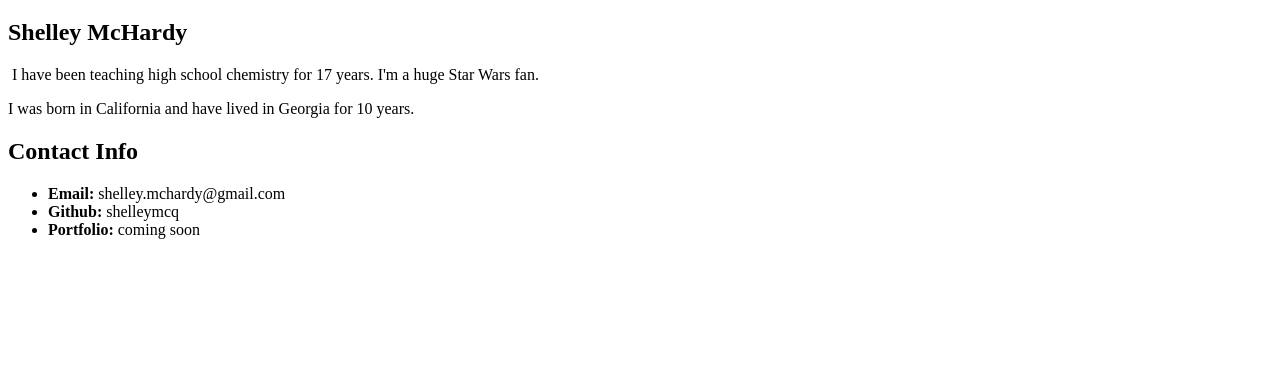
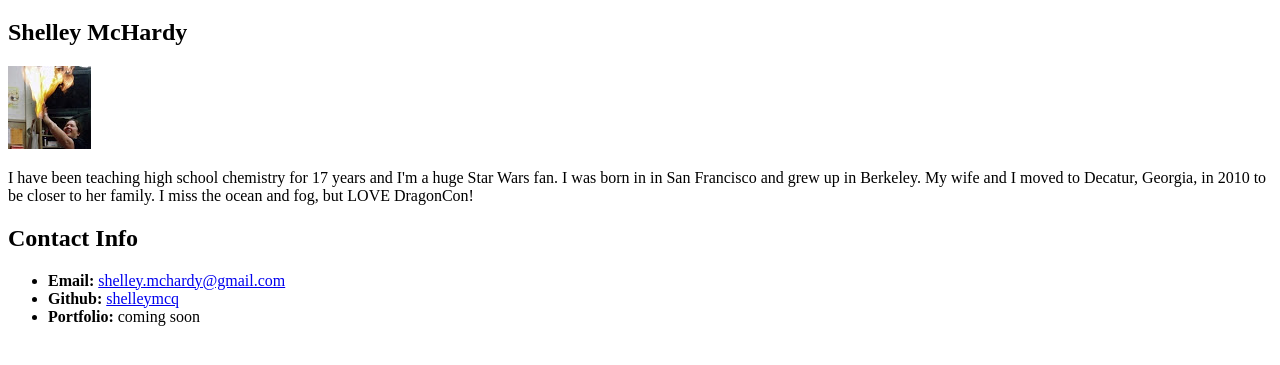
Before and after one commit to shelleymcq/StudentBio, a plain HTML site: page index.html in a window 1280 px wide. Shown: the part 61-426 px from the top of the page. Drawn offline with Linux system fonts and the light colour scheme.

Commit message:
updated bio

```diff
--- a/index.html
+++ b/index.html
@@ -25,20 +25,24 @@
       Student Bio
     </h1>
 
+    <section>
+
       <h2>
         Shelley McHardy
       </h2>
 
-    <img src=""
+      <img
+        src="mchardy-fire.jpg"
+        alt="chemistry teacher holding a fireball in her hand"
+      />
 
       <p>
-      I have been teaching high school chemistry for 17 years. I'm a huge Star Wars fan.
+        I have been teaching high school chemistry for 17 years and I'm a huge Star Wars fan. I was born in in San Francisco and grew up in Berkeley. My wife and I moved to Decatur, Georgia, in 2010 to be closer to her family. I miss the ocean and fog, but LOVE DragonCon!
       </p>
 
-    <p>
-      I was born in California and have lived in Georgia for 10 years.
-    </p>
+    </section>
 
+    <section>
      <h2>
        Contact Info
       </h2>
@@ -46,16 +50,20 @@
       <ul>
         <li>
           <strong>Email:</strong>
-        <a href="#"></a>shelley.mchardy@gmail.com </a>
+          <a href=mailto:shelley.mchardy@gmail.com>shelley.mchardy@gmail.com</a>
         </li>
+
         <li>
-        <strong>Github:</strong> shelleymcq
+         <strong>Github:</strong>
+         <a href=https://github.com/shelleymcq>shelleymcq</a>
        </li>
+
         <li>
           <strong>Portfolio:</strong> coming soon
         </li>
       </ul>
 
+    </section>
 
   </body>
 
```
Also changed, not shown: mchardy-fire.jpg (added). Lines whose indentation alone changed are shown as unchanged.
